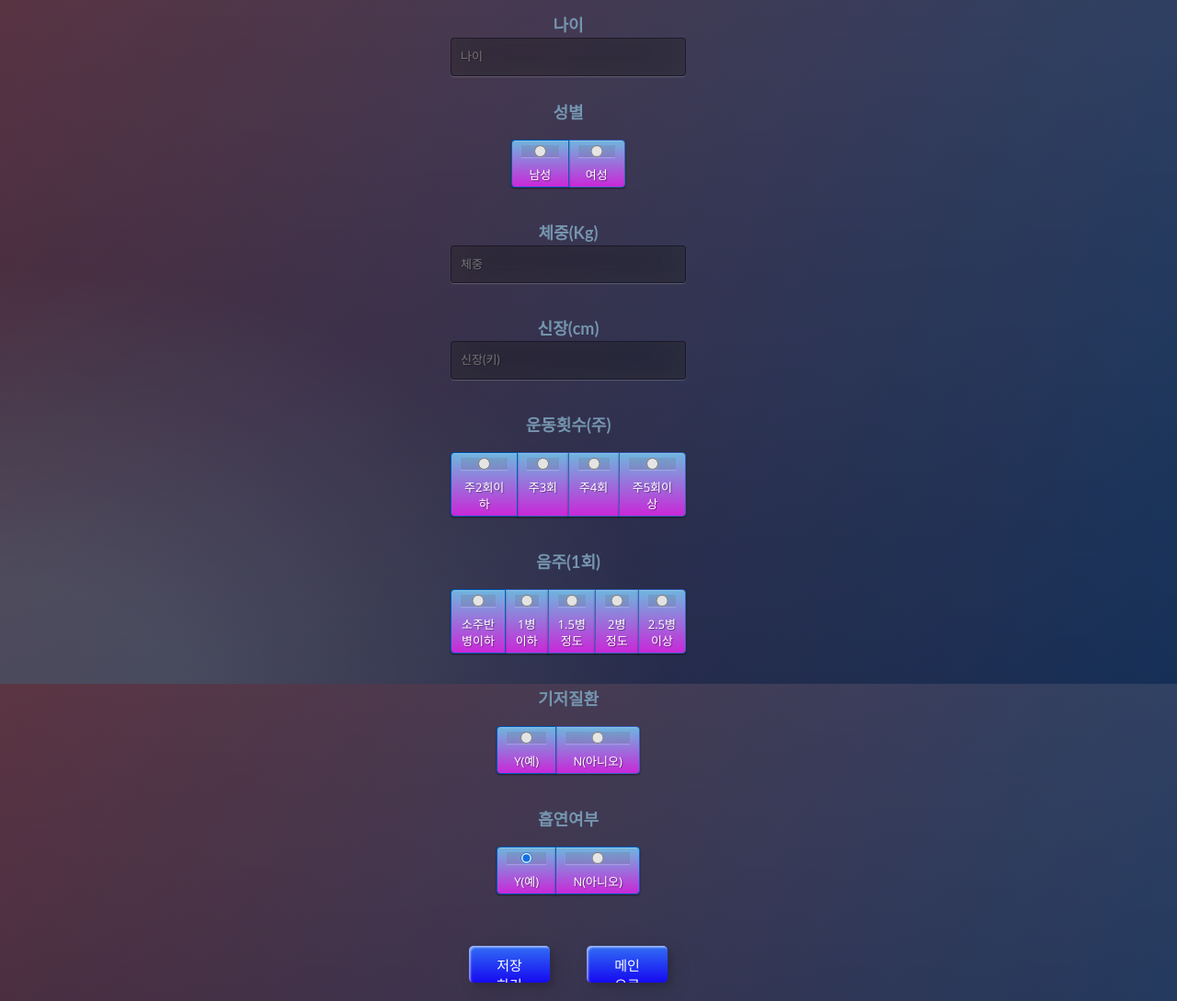
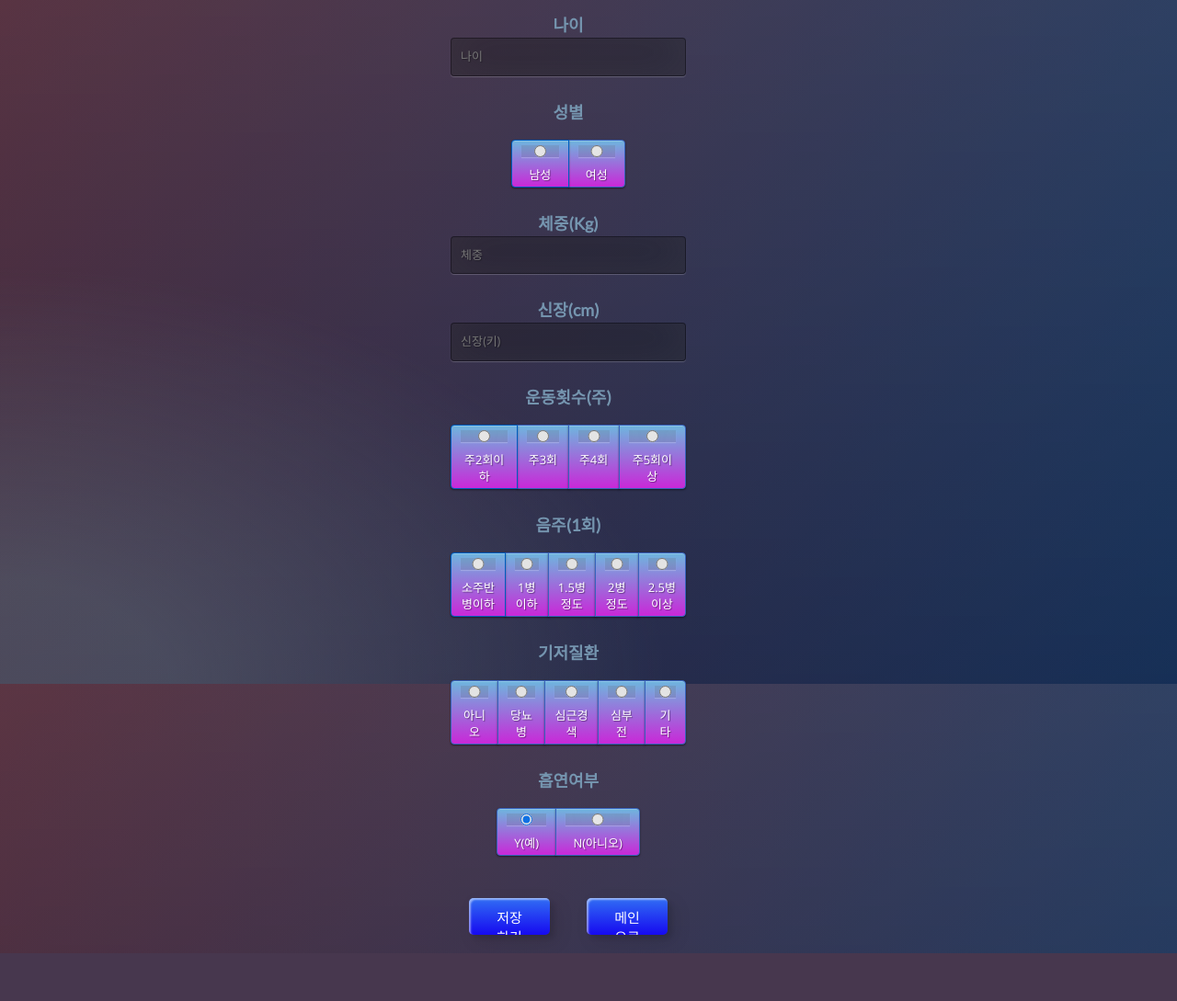
Before and after one commit to blueragun/web_project, a Flask app: template templates/info.html in a window 1280 px wide. Shown: the part 56-1145 px from the top of the page at 92% size. After the commit the page ends 1093 px from the top, so only its background shows below. Run offline with Flask 2, Linux system fonts and the light colour scheme; the template is opened without the code that fills it, so the values that code supplies are empty; some libraries are stand-ins or nearby versions.

Commit message:
update
update

```diff
--- a/run.py
+++ b/run.py
@@ -8,7 +8,6 @@ from users.cal import calorie
 from users.image import image
 from flask_cors import CORS
 from flask_sqlalchemy import SQLAlchemy
-from flask_marshmallow import Marshmallow
 from controll.user_account_model import user_account_db
 from controll.user_info_model import user_info_db
 from controll.image_model import image_db
@@ -16,7 +15,7 @@ from controll.image_model import image_db
 
 app = Flask(__name__)
 app.secret_key = 'any random string'
-app.config["SQLALCHEMY_DATABASE_URI"] = "mysql+pymysql://lab05:lab05@localhost:3306/user"
+app.config["SQLALCHEMY_DATABASE_URI"] = "mysql+pymysql://lab03:lab03@localhost:3306/user"
 app.config["SQLALCHEMY_TRACK_MODIFICATIONS"] = False
 app.config['PERMANENT_SESSION_LIFETIME'] = timedelta(days=7)
 api = Api(app)
@@ -38,4 +37,4 @@ api.add_namespace(image, '/image')
 
 
 if __name__ == '__main__':
-    app.run(debug=True, host='0.0.0.0', port='8999')
+    app.run(debug=True, host='0.0.0.0', port='2888')
--- a/templates/base.html
+++ b/templates/base.html
@@ -6,62 +6,9 @@
   <meta http-equiv="X-UA-Compatible" content="IE=edge">
   <meta name="viewport" content="width=device-width, initial-scale=1">
   <title>BAPPU</title>
-  <meta name="viewport" content="width=device-width, initial-scale=1">
-  <style>
-    #jb-container {
-      width: 940px;
-      margin: 10px auto;
-      padding: 20px;
-      border: 1px solid #bcbcbc;
-    }
-
-    #jb-header {
-      padding: 20px;
-      margin-bottom: 20px;
-      border: 1px solid #bcbcbc;
-    }
-
-    #jb-content {
-      width: 580px;
-      padding: 20px;
-      margin-bottom: 20px;
-      float: left;
-      border: 1px solid #bcbcbc;
-    }
-
-    #jb-sidebar {
-      width: 260px;
-      padding: 20px;
-      margin-bottom: 20px;
-      float: right;
-      border: 1px solid #bcbcbc;
-    }
-
-    #jb-footer {
-      clear: both;
-      padding: 20px;
-      border: 1px solid #bcbcbc;
-    }
-
-    @media (max-width: 480px) {
-      #jb-container {
-        width: auto;
-      }
-
-      #jb-content {
-        float: none;
-        width: auto;
-      }
-
-      #jb-sidebar {
-        float: none;
-        width: auto;
-      }
-    }
-  </style>
   <link rel="stylesheet" href="https://stackpath.bootstrapcdn.com/bootstrap/4.5.2/css/bootstrap.min.css">
-  <link href="https://cdn.jsdelivr.net/npm/bootstrap@5.1.3/dist/css/bootstrap.min.css" rel="stylesheet"
-    integrity="sha384-1BmE4kWBq78iYhFldvKuhfTAU6auU8tT94WrHftjDbrCEXSU1oBoqyl2QvZ6jIW3" crossorigin="anonymous">
+  <link href="https://fonts.googleapis.com/css2?family=Lato&display=swap" rel="stylesheet">
+  <link href="https://cdn.jsdelivr.net/npm/bootstrap@5.1.3/dist/css/bootstrap.min.css" rel="stylesheet" integrity="sha384-1BmE4kWBq78iYhFldvKuhfTAU6auU8tT94WrHftjDbrCEXSU1oBoqyl2QvZ6jIW3" crossorigin="anonymous">
   <link rel="stylesheet" href="{{ url_for('static', filename='css/styles.css')}}">
 </head>
 
--- a/templates/info.html
+++ b/templates/info.html
@@ -67,12 +15,14 @@
                     이메일 <input type="text" name="Email" placeholder="이메일" value='{{session["Email"]}}'required="required" readonly/>
                 {% endif %} -->
         </strong></p>
+
         <p><strong>나이
-            <input type="text" id="age" name="age" placeholder="나이" required="required" />
+            <input type="text" id="age" name="age" placeholder="나이" required="required"  style="margin-bottom:10px;"/>
         </strong></p>
+
         <p><strong>성별
             <div class="pagination">
-              <div class="btn-group" data-toggle="buttons" style="margin-bottom:20px;">
+              <div class="btn-group" data-toggle="buttons" style="margin-bottom:10px;">
                 <label class="btn btn-primary active">
                   <input type="radio" name="sex" id="sex1" value="M" autocomplete="off"> 남성
                 </label>
@@ -82,17 +32,20 @@
               </div>
             </div>
         </strong></p>
+
         <p><strong>체중(Kg)
             <input type="text" id="weight" name="weight" placeholder="체중" required="required"
-              style="margin-bottom:20px;" />
+              style="margin-bottom:10px;" />
           </strong></p>
+
         <p><strong>신장(cm)
             <input type="text" id="height" name="height" placeholder="신장(키)" required="required"
-              style="margin-bottom:20px;" />
+              style="margin-bottom:10px;" />
           </strong></p>
+
         <p><strong>운동횟수(주)
             <div class="pagination">
-              <div class="btn-group" data-toggle="buttons" style="margin-bottom:20px;">
+              <div class="btn-group" data-toggle="buttons" style="margin-bottom:10px;">
                 <label class="btn btn-primary active">
                   <input type="radio" name="exercise" id="exercise1" value="1" autocomplete="off"> 주2회이하
                 </label>
@@ -108,9 +61,10 @@
               </div>
             </div>
         </strong></p>
+
         <p><strong>음주(1회)
             <div class="pagination">
-              <div class="btn-group" data-toggle="buttons" style="margin-bottom:20px;">
+              <div class="btn-group" data-toggle="buttons" style="margin-bottom:10px;">
                 <label class="btn btn-primary active">
                   <input type="radio" name="drink" id="drink1" value="1" autocomplete="off"> 소주반병이하
                 </label>
@@ -129,34 +83,47 @@
               </div>
             </div>
         </strong></p>
+
         <p><strong>기저질환
-            <div class="pagination">
-              <div class="btn-group" data-toggle="buttons" style="margin-bottom:20px;">
-                <label class="btn btn-primary active">
-                  <input type="radio" name="disease" id="disease1" value="Y" autocomplete="off"> Y(예)
+          <div class ="pagination">
+            <div class="btn-group" data-toggle="buttons" style="margin-bottom:10px;">
+                <label class="btn btn-primary">
+                    <input type="radio" name="disease" id="disease1" value="N" autocomplete="off"> 아니오
                 </label>
                 <label class="btn btn-primary">
-                  <input type="radio" name="disease" id="disease2" value="N" autocomplete="off"> N(아니오)
+                    <input type="radio" name="disease" id="disease2" value="1" autocomplete="off"> 당뇨병
+                </label>
+                <label class="btn btn-primary">
+                    <input type="radio" name="disease" id="disease3" value="2" autocomplete="off"> 심근경색
+                </label>
+                <label class="btn btn-primary">
+                    <input type="radio" name="disease" id="disease4" value="3" autocomplete="off"> 심부전
+                </label>
+                <label class="btn btn-primary">
+                    <input type="radio" name="disease" id="disease5" value="4" autocomplete="off"> 기타
                 </label>
             </div>
           </div>
         </strong></p>
+
         <p><strong>흡연여부</strong></p>
-        <div class="pagination">
-          <div class="btn-group" data-toggle="buttons" style="margin-bottom:20px; ">
-            <label class="btn btn-primary active">
+            <div class ="pagination">
+              <div class="btn-group" data-toggle="buttons" style="margin-bottom:10px; ">
+                  <label class="btn btn-primary">
                       <input type="radio" name="smoke" id="smoke1" value="Y" autocomplete="off" checked> Y(예)
                   </label>
-            <label class="btn btn-primary active">
+                  <label class="btn btn-primary">
                       <input type="radio" name="smoke" id="smoke2" value="N" autocomplete="off"> N(아니오)
                   </label>
               </div>
           </div>
         </strong></p>
+
         <div class="pagination">
           <button type="submit" class="custom-btn btn-10 btn-large" v-on:click="test_post()">저장하기</button>
           <button type="button" class="custom-btn btn-10 btn-large" onclick="location.href='/mainpage'">메인으로</button>
         </div>
+
       </div>
     </div>
   </div>
@@ -185,10 +152,10 @@
             if (response.data == true) {
               localStorage.setItem('token', response.data['token']);
               alert('login success');
-              window.location.href = 'http://localhost:8989/mainpage';
+              window.location.href = 'http://13.112.232.65:2888/mainpage';
             } else {
               alert('change ID');
-              window.location.href = 'http://localhost:8989/login';
+              window.location.href = 'http://13.112.232.65:2888/login';
             }
           })
           .catch((error) => {
@@ -213,7 +180,7 @@
         })
           .then((response) => {
             console.log(response.data)
-            window.location.href = 'http://localhost:8999/mainpage/';
+            window.location.href = 'http://13.112.232.65:2888/mainpage/';
           })
           .catch((error) => {
             alert('빈 칸이 있어요')
@@ -232,10 +199,10 @@
             console.log(response.data)
             if (response.data['status'] == true) {
               alert('welcome');
-              window.location.href = 'http://localhost:2888/mainpage';
+              window.location.href = 'http://13.112.232.65:2888/mainpage';
             } else {
               alert('change ID');
-              window.location.href = 'http://localhost:2888/login';
+              window.location.href = 'http://13.112.232.65:2888/login';
             }
           })
           .catch((error) => {
@@ -250,10 +217,10 @@
             console.log(response.data)
             if (response.data == true) {
               alert('See you later');
-              window.location.href = 'http://localhost:8989/';
+              window.location.href = 'http://13.112.232.65:2888/login';
             } else {
               alert('retry');
-              window.location.href = 'http://localhost:8989/login';
+              window.location.href = 'http://13.112.232.65:2888/login';
             }
           })
           .catch((error) => {
--- a/templates/login_base.html
+++ b/templates/login_base.html
@@ -7,6 +7,7 @@
     <meta name="viewport" content="width=device-width, initial-scale=1">
     <title>BAPPU</title>
     <link rel="stylesheet" href="https://stackpath.bootstrapcdn.com/bootstrap/4.5.2/css/bootstrap.min.css">
+    <link href="https://fonts.googleapis.com/css2?family=Lato&display=swap" rel="stylesheet">
     <link href="https://cdn.jsdelivr.net/npm/bootstrap@5.1.3/dist/css/bootstrap.min.css" rel="stylesheet" integrity="sha384-1BmE4kWBq78iYhFldvKuhfTAU6auU8tT94WrHftjDbrCEXSU1oBoqyl2QvZ6jIW3" crossorigin="anonymous">
     <link rel="stylesheet" href="{{ url_for('static', filename='css/styles.css')}}">
 </head>
```
Also changed, not shown: other parts of templates/info.html (+1 -53 lines), templates/login.html (+9 -34 lines), templates/mainpage.html (+69 -163 lines), templates/mealinfo.html (+4 -6 lines), templates/register.html (+11 -15 lines). Lines whose indentation alone changed are shown as unchanged.
